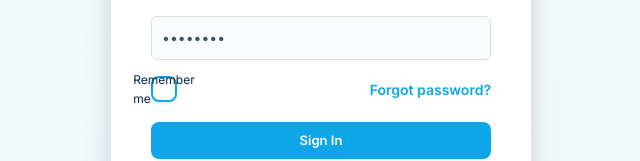
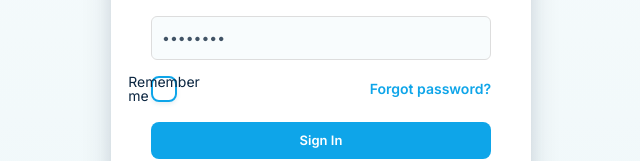
Before and after one commit to Rajprabhu147/react-comback, a React (Vite) app in the folder react-day7/travel-dashboard/: page /login in a window 1280 px wide. Shown: the part 368-529 px from the top of the page, without its empty margins (319-959 px from the left). Built offline with nearby package versions, Linux system fonts and the light colour scheme.

Commit message:
adding calendar styles

```diff
--- a/react-day7/travel-dashboard/src/styles/login.css
+++ b/react-day7/travel-dashboard/src/styles/login.css
@@ -1,5 +1,5 @@
 /* ====================================
-   LOGIN PAGE - IMPROVED
+   LOGIN PAGE - IMPROVED & FIXED
    ==================================== */
 
 /* ====================================
@@ -76,44 +76,41 @@
 }
 
 /* ====================================
-   CHECKBOX - FIXED ALIGNMENT
+   CHECKBOX - PERFECTLY ALIGNED
    ==================================== */
 
 .checkbox-label {
-  display: flex;
-  /* align-items: center; */
-  gap: 10px;
+  display: inline-flex;
+  align-items: center;
+  gap: 8px;
   cursor: pointer;
+  user-select: none;
   margin: 0;
-  padding: 4px 0;
+  padding: 0;
+  vertical-align: middle;
 }
 
 .checkbox-input {
-  width: 20px;
-  height: 20px;
-  min-width: 20px;
-  min-height: 20px;
+  width: 16px;
+  height: 16px;
+  min-width: 16px;
+  min-height: 16px;
   cursor: pointer;
   accent-color: var(--primary);
   margin: 0;
   padding: 0;
   flex-shrink: 0;
-  border: 2px solid var(--bg-secondary);
-  border-radius: 4px;
-}
-
-.checkbox-input:checked {
-  background-color: var(--primary);
-  border-color: var(--primary);
+  vertical-align: middle;
 }
 
 .checkbox-text {
-  font-size: 12px;
+  font-size: 14px;
   font-weight: 400;
   color: var(--text-primary);
-  /* line-height: 20px; */
-  /* margin-left: 100px; */
+  line-height: 1;
+  margin: 0;
   padding: 0;
+  vertical-align: middle;
 }
 
 /* ====================================
@@ -132,7 +129,6 @@
   cursor: pointer;
   transition: var(--transition);
   white-space: nowrap;
-  line-height: 1.4;
 }
 
 .forgot-password:hover:not(:disabled) {
```
